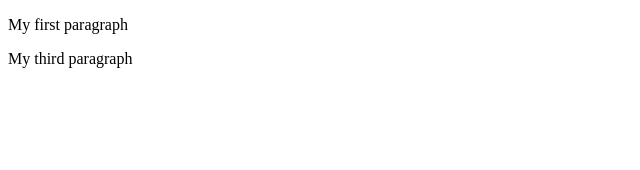
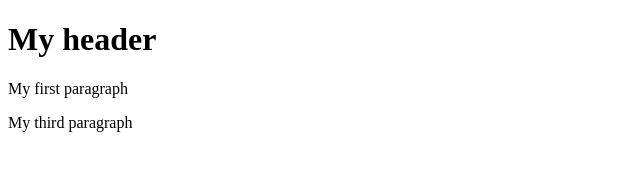
Before and after one commit to jhonnykos/git-test, a website: page index.html in a window 1280 px wide. Shown: the whole page, without its empty margins (0-640 px from the left). Drawn offline with Linux system fonts and the light colour scheme.

```diff
--- a/index.html
+++ b/index.html
@@ -5,6 +5,7 @@
     <title>Title</title>
 </head>
 <body>
+<h1>My header</h1>
 <p>My first paragraph</p>
 <p>My third paragraph</p>
 </body>
```
Also changed, not shown: package.json (added, +24 -0 lines), 2 other files.
